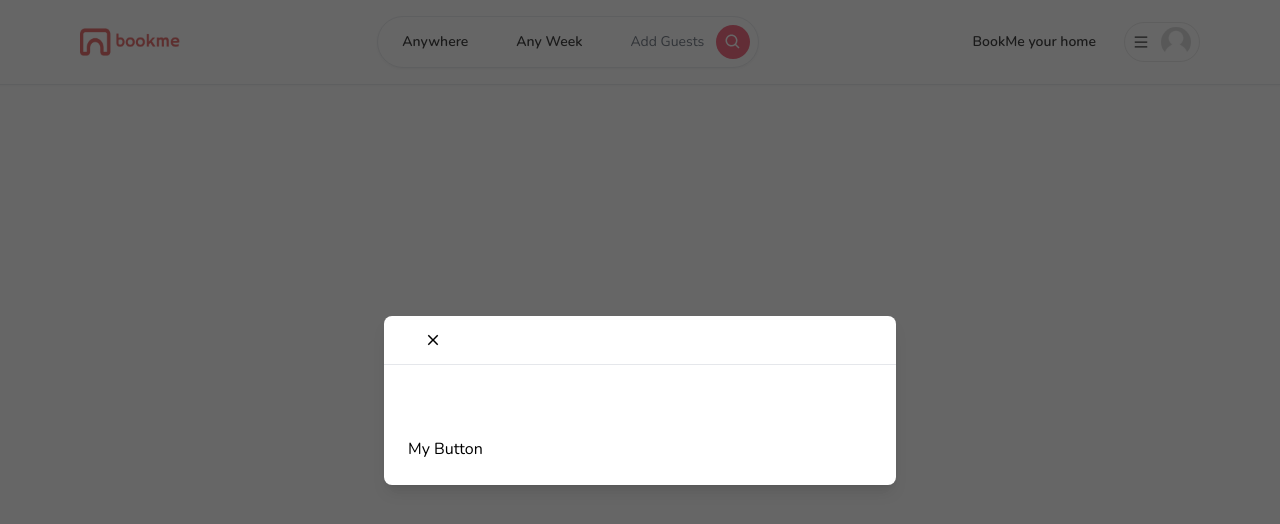
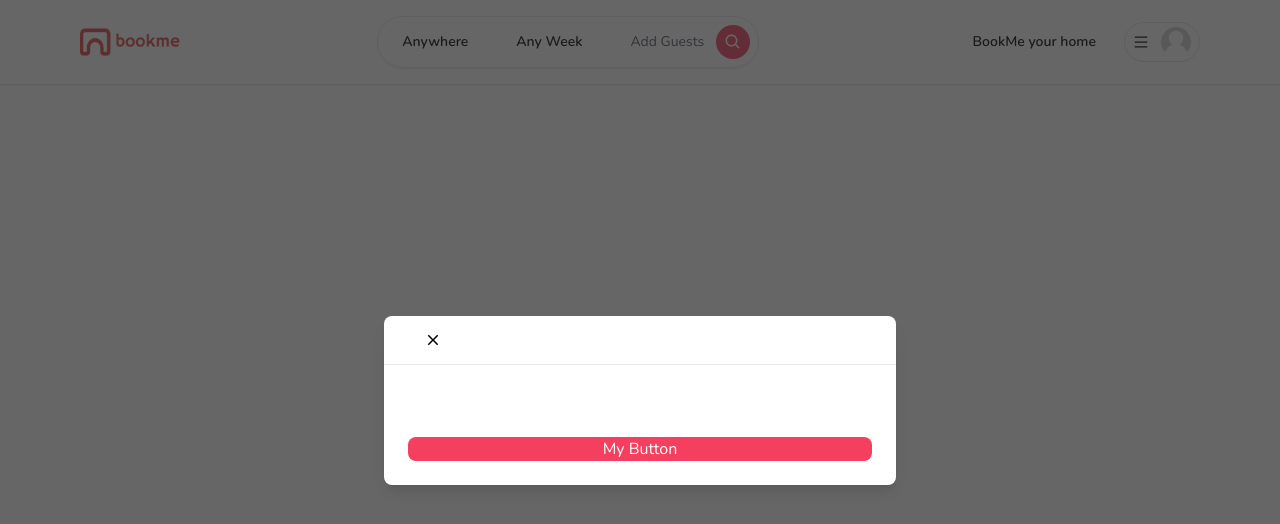
Before and after one commit to mysandesh/booking-engine, a Next.js app: page / in a window 1280 px wide. Shown: the top 524 px of the page. Built offline with nearby package versions, Linux system fonts and the light colour scheme.

Commit message:
Styles added to button

```diff
--- a/app/components/Button.tsx
+++ b/app/components/Button.tsx
@@ -15,7 +15,24 @@ const Button: React.FC<ButtonProps> = ({
   small,
   icon,
 }) => {
-  return <button>{label}</button>;
+  return (
+    <button
+      className={`
+    relative
+    disabled:opacity-70
+    disabled:cursor-not-allowed
+    rounded-lg
+    hover:opacity-80
+    transition
+    w-full
+    ${outline ? "bg-white" : "bg-rose-500"}
+    ${outline ? "border-black" : "bg-rose-500"}
+    ${outline ? "textblack" : "text-white"}
+    `}
+    >
+      {label}
+    </button>
+  );
 };
 
 export default Button;
```
